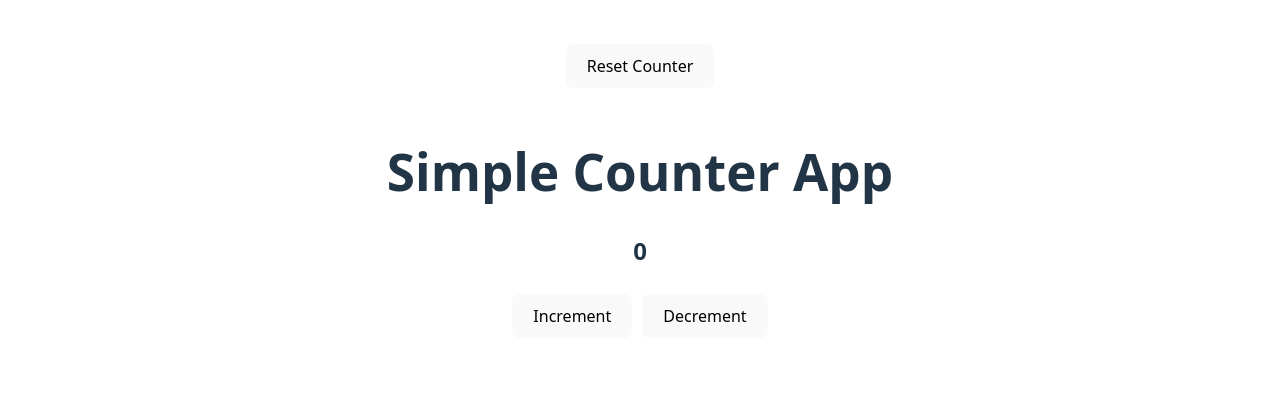
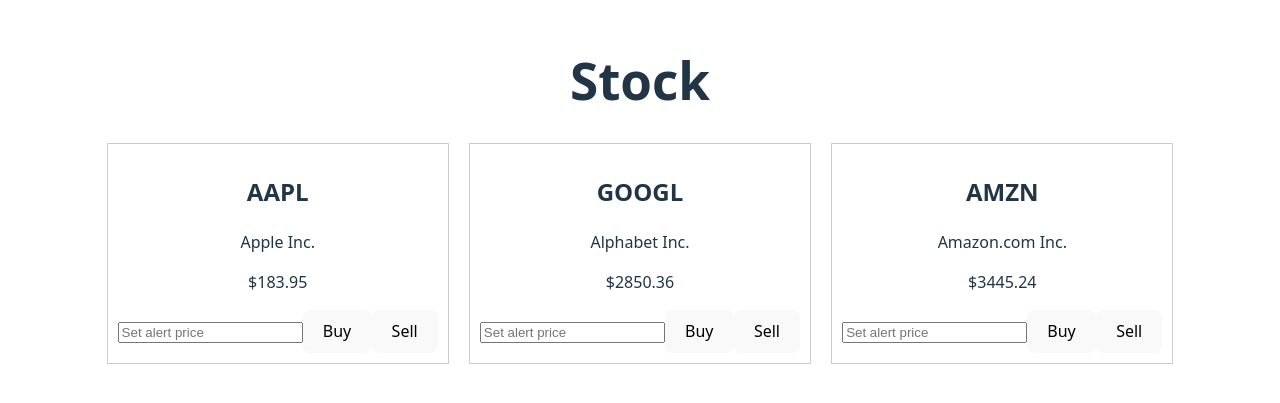
Before and after one commit to shikhasingh07/Daily, a React (Vite) app in the folder React/nestedroots/: page / in a window 1280 px wide. Shown: the part 209-612 px from the top of the page. Built offline with nearby package versions, Linux system fonts and the light colour scheme.

Commit message:
Stock App

```diff
--- a/React/nestedroots/src/App.jsx
+++ b/React/nestedroots/src/App.jsx
@@ -2,20 +2,22 @@
 import "./App.css";
 import NestedRoots from "./Components/NestedRoots";
 import ReactHooksExamples from "./Components/ReactHooksExamples";
+import Stock from "./Stock/Stock";
 
 function App() {
-  const ref = useRef();
+  // const ref = useRef();
 
   return (
     <>
       {/* <NestedRoots /> */}
-      <button
+      {/* <button
         onClick={() => ref?.current?.reset()} // Call the reset method exposed by ReactHooksExamples
         style={{ margin: "5px", padding: "10px 20px" }}
       >
         Reset Counter
       </button>
-      <ReactHooksExamples ref={ref} />
+      <ReactHooksExamples ref={ref} /> */}
+      <Stock/>
     </>
   );
 }
--- /dev/null
+++ b/React/nestedroots/src/Stock/Stock.jsx
@@ -0,0 +1,111 @@
+import React, { useState, useEffect } from "react";
+
+const Stock = () => {
+  const [stockData, setStockData] = useState([
+    {
+      symbol: "AAPL",
+      name: "Apple Inc.",
+      price: 178.45,
+    },
+    {
+      symbol: "GOOGL",
+      name: "Alphabet Inc.",
+      price: 2845.67,
+    },
+    {
+      symbol: "AMZN",
+      name: "Amazon.com Inc.",
+      price: 3452.13,
+    },
+  ]);
+
+  const [thres, setThres] = useState({});
+
+  // Wishlist
+  const [wishlist, setWishlist] = useState([]);
+
+  // Updating stock price every second
+  useEffect(() => {
+    const stockPriceUpdate = setInterval(() => {
+      setStockData((prev) => {
+      const update = prev.map(item => {
+        const newPr = +(item.price + (Math.random() - 0.5) * 10).toFixed(2);
+        const newThres = thres[item.symbol]
+        if(newThres && newPr >= newThres){
+          alert(`${item.symbol} has hit $${newThres}!`);
+          setThres((prevThres) => {
+            const updatedThres = { ...prevThres };
+            delete updatedThres[item.symbol];
+            return updatedThres;
+          });
+        }
+        return {...item , price : newPr }
+      })
+      return update
+    });
+    }, 1000);
+    return () => clearInterval(stockPriceUpdate);
+  }, [thres]);
+
+  const handleBuy = (stock) => {
+    setWishlist((prev) => {
+      const alreadyExists = prev.find((item) => item.symbol === stock.symbol);
+      return alreadyExists ? prev : [...prev, stock];
+    });
+  };
+
+  const handleSell = (stock) => {
+    setWishlist((prev) => prev.filter((item) => item.symbol !== stock.symbol));
+  };
+
+  return (
+    <>
+      <h1>Stock</h1>
+
+      <div style={{ display: "flex", gap: "20px", flexWrap: "wrap" }}>
+        {stockData.map((stock, index) => (
+          <div
+            key={index}
+            style={{ border: "1px solid #ccc", padding: "10px" }}
+          >
+            <h2>{stock.symbol}</h2>
+            <p>{stock.name}</p>
+            <p>${stock.price.toFixed(2)}</p>
+            <input
+              type="number"
+              placeholder="Set alert price"
+              value={thres[stock.symbol] || ""}
+              onChange={(e) =>
+                setThres((prev) => ({
+                  ...prev,
+                  [stock.symbol]: Number(e.target.value),
+                }))
+              }
+            />
+            <button onClick={() => handleBuy(stock)}>Buy</button>
+            <button onClick={() => handleSell(stock)}>Sell</button>
+          </div>
+        ))}
+      </div>
+
+      {wishlist.length > 0 && (
+        <div style={{ marginTop: "30px" }}>
+          <h2>Wishlist</h2>
+          {wishlist.map((stock, index) => (
+            <div
+              key={index}
+              style={{ border: "1px dashed #999", padding: "10px" }}
+            >
+              <h3>
+                {stock.symbol} - {stock.name}
+              </h3>
+              <p>${stock.price.toFixed(2)}</p>
+            </div>
+          ))}
+        </div>
+      )}
+    </>
+  );
+};
+
+export default Stock;
```
Also changed, not shown: 2 other files (tests, documents, lock files or other folders).
